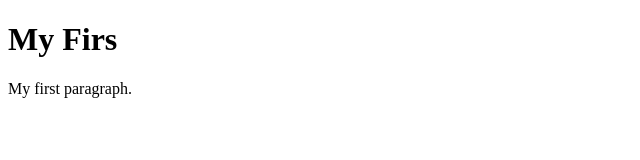
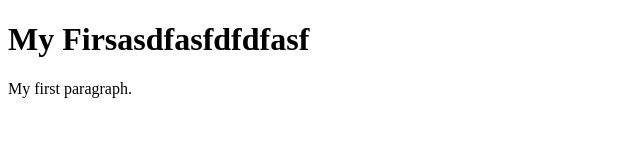
Before and after one commit to keserelaykut/keserelaykut.github.io, a plain HTML site: page index.html in a window 1280 px wide. Shown: the whole page, without its empty margins (0-640 px from the left). Drawn offline with Linux system fonts and the light colour scheme.

Commit message:
Update index.html

```diff
--- a/index.html
+++ b/index.html
@@ -2,7 +2,7 @@
 <html>
 <body>
 
-<h1>My Firs</h1>
+<h1>My Firsasdfasfdfdfasf</h1>
 <p>My first paragraph.</p>
 
 </body>
```
